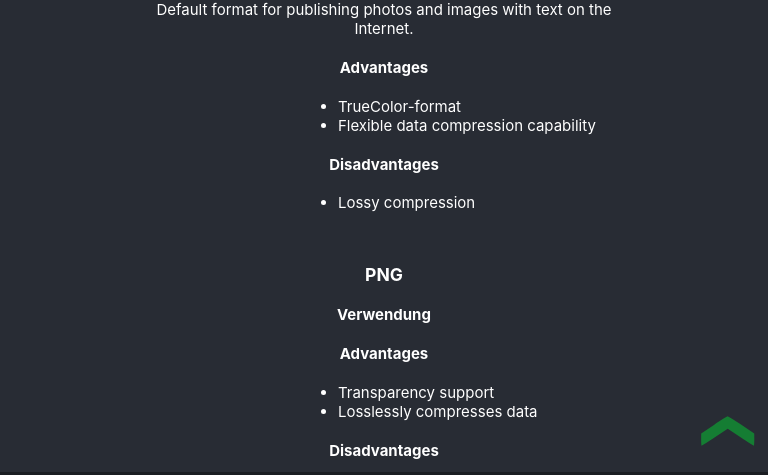
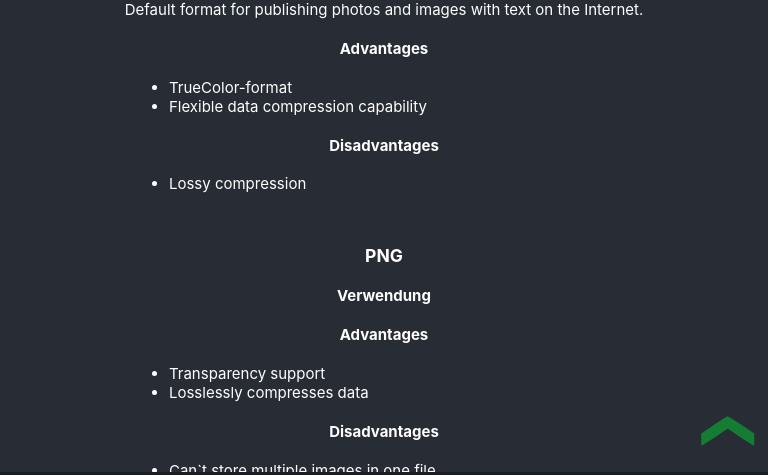
Before and after one commit to MaxZell/152, a React (Create React App) app: page /#/dsgvo in a window 768 px wide. Both pictures are taken after a click on the item "Media Formats". Shown: the part 309-784 px from the top of the page. Built offline with nearby package versions, Linux system fonts and the light colour scheme.

Commit message:
response design

```diff
--- a/src/styles/Formats.css
+++ b/src/styles/Formats.css
@@ -6,3 +6,24 @@ ul{
     /* text-align: center; */
     padding-left: 40%;
 }
+
+/* mobile */
+@media only screen and (max-width: 768px) {
+    .formats{
+        margin: 0px 5%;
+    }
+    ul{
+        padding-left: 10%;
+    }
+}
+
+/* tablets */
+@media only screen and (min-width: 600px) {
+    .formats{
+        margin: 0px 10%;
+    }
+
+    ul{
+        padding-left: 15%;
+    }
+}
```
